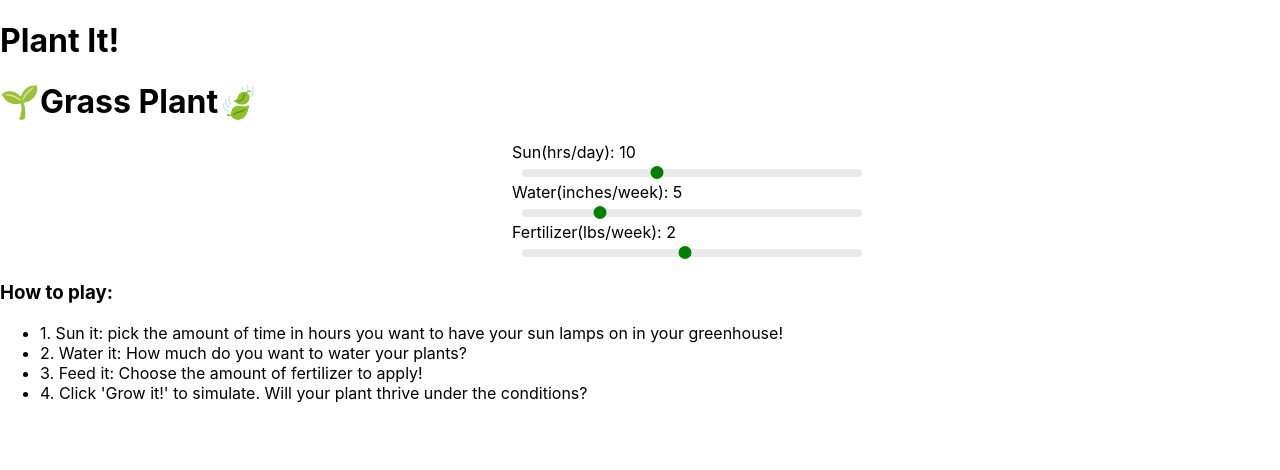
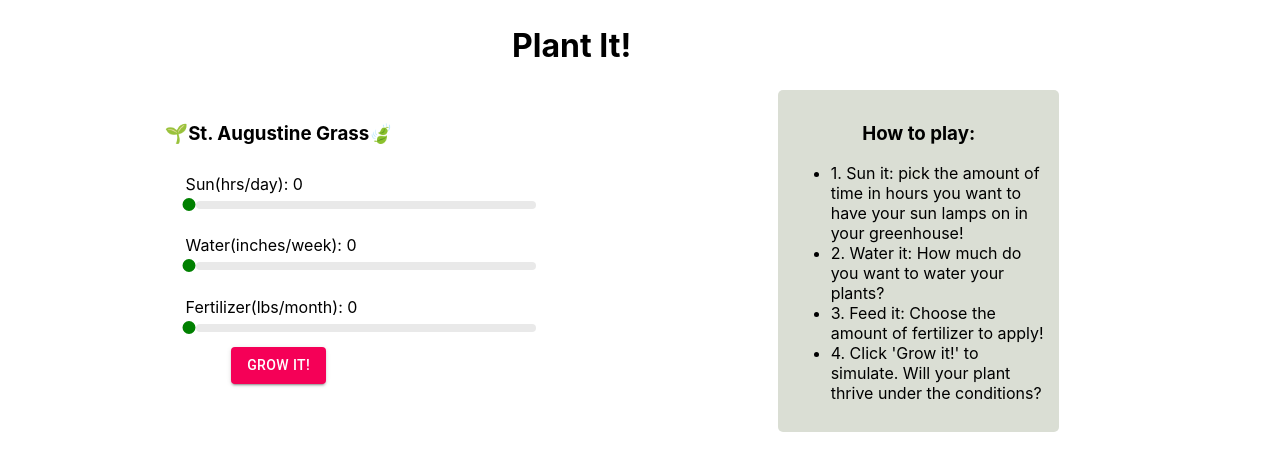
Before and after one commit to shanejames90/plant-it-app, a React (Create React App) app: page /plant/1 in a window 1280 px wide. Shown: the top 470 px of the page. Built offline with nearby package versions, Linux system fonts and the light colour scheme.

Commit message:
add core game logic to render different views for win, lose, and initial render

```diff
--- a/package.json
+++ b/package.json
@@ -11,6 +11,7 @@
     "rc-slider": "^9.7.2",
     "react": "^17.0.2",
     "react-dom": "^17.0.2",
+    "react-router-dom": "^5.2.0",
     "react-scripts": "^4.0.3",
     "web-vitals": "^1.1.2"
   },
--- a/src/App.css
+++ b/src/App.css
@@ -1,38 +1,15 @@
-.App {
-  text-align: center;
+.game-container {
+  display: flex;
 }
 
-.App-logo {
-  height: 40vmin;
-  pointer-events: none;
+.plant-container {
+  padding: 1%;
 }
 
-@media (prefers-reduced-motion: no-preference) {
-  .App-logo {
-    animation: App-logo-spin infinite 20s linear;
-  }
+.rules-container {
+  margin: auto;
+  width: 20%;
+  padding: 1%;
+  border-radius: 5px;
+  background-color: #DADED4;
 }
-
-.App-header {
-  background-color: #282c34;
-  min-height: 100vh;
-  display: flex;
-  flex-direction: column;
-  align-items: center;
-  justify-content: center;
-  font-size: calc(10px + 2vmin);
-  color: white;
-}
-
-.App-link {
-  color: #61dafb;
-}
-
-@keyframes App-logo-spin {
-  from {
-    transform: rotate(0deg);
-  }
-  to {
-    transform: rotate(360deg);
-  }
-}
--- a/src/App.js
+++ b/src/App.js
@@ -1,19 +1,26 @@
 import React, { Component } from 'react';
 import Plant from './Plant'
 import Rules from './Rules'
+import './App.css'
+
+
 
 class App extends Component {
   render() {
     return (
       <div>
-        <h1>Plant It!</h1>
-        <div>
+        <h1 style={{ width: '20%', margin: 'auto', padding: '2%' }}>Plant It!</h1>
+        <div className="game-container">
+          <div className="plant-container">
            <Plant
               sun={this.sun}
               water={this.water}
               fertilizer={this.fertilizer}
             />
+          </div>
+          <div className="rules-container">
             <Rules />
+          </div>
         </div>
       </div>
     );
--- a/src/Fertilizer.js
+++ b/src/Fertilizer.js
@@ -8,7 +8,7 @@ class Fertilizer extends Component {
         const { changeFertilizerLevel, level } = this.props
         return (
             <div>
-                <span>Fertilizer(lbs/week): {level}</span>
+                <span>Fertilizer(lbs/month): {level}</span>
                 <div className="slider">
                     <Slider defaultValue={level} min={0} max={4} step={0.25} onAfterChange={changeFertilizerLevel} />
                 </div>
--- a/src/Plant.js
+++ b/src/Plant.js
@@ -2,14 +2,18 @@ import React, { Component } from 'react';
 import Sun from './Sun'
 import Water from './Water'
 import Fertilizer from './Fertilizer'
+import Button from '@material-ui/core/Button';
+import willPlantThrive from './simulationHelpers'
+
 
 class Plant extends Component {
     constructor (props) {
         super(props)
         this.state = {
-            sun: 10,
-            water: 5,
-            fertilizer: 2
+            sun: 0,
+            water: 0,
+            fertilizer: 0,
+            thrived: null
         }
     }
 
@@ -19,33 +23,91 @@ class Plant extends Component {
     }
 
     changeWaterLevel = (level) => {
-        // console.log(level)
         this.setState({ water: level })
     }
 
     changeFertilizerLevel = (level) => {
-        // console.log(level)
         this.setState({ fertilizer: level })
     }
 
+    handleSubmit = (event) => {
+
+        event.preventDefault()
+        const { sun, water, fertilizer } = this.state
+        // analyze state data
+        const userInputConditions = [sun, water, fertilizer]
+        // call willPlantThrive function, that will take state
+        // for plant to thrive:
+            // { sun: [4-12], water: [2-5], fert: [0.5-2] }
+            // function will return thrive: true if in range
+        const plantHealth = willPlantThrive(userInputConditions)
+        // console.log(plantHealth)
+        // if plant thrives display 'Congratulations your St. Auggy is healthy and thriving!'
+        // else display failure
+        if (plantHealth) {
+           this.setState({ thrived: true })
+        } else {
+            this.setState({ thrived: false })
+        }
+    }
+
     render() {
-        const { sun, water, fertilizer } = this.state
-        return (
+        const { sun, water, fertilizer, thrived } = this.state
+        if (thrived === true) {
+            return (
+                <div>
+                    <h1>Congratulations your St. Auggy is healthy and thriving!</h1>
+                    <div>
+                        <Button style={{ display: 'flex', margin: 'auto' }}
+                            variant="contained"
+                            color="secondary"
+                            href="/"
+                        >
+                            Play Again
+                        </Button>
+                    </div>
+                </div>
+            )
+        } else if (thrived === false) {
+            return (
+                <div>
+                    <h1>Sorry, your St. Auggy is now dead, try again next season!</h1>
+                    <Button style={{ display: 'flex', margin: 'auto' }}
+                        variant="contained"
+                        color="secondary"
+                        href="/"
+                    >
+                        Play Again
+                        </Button>
+                </div>
+            )
+        } else {
+            return (
             <div>
-                <h1>🌱Grass Plant🍃</h1>
+                <h3 style={{ textAlign: 'center' }}>🌱St. Augustine Grass🍃</h3>
                 <div>
-                    <div style={{ width: '20%', margin: 'auto' }}>
+                    <div style={{ width: '35%', margin: 'auto', padding: '2%' }}>
                         <Sun level={sun} changeSunLevel={this.changeSunLevel} />
                     </div>
-                    <div style={{ width: '20%', margin: 'auto' }}>
+                    <div style={{ width: '35%', margin: 'auto', padding: '2%' }}>
                         <Water level={water} changeWaterLevel={this.changeWaterLevel} />
                     </div>
-                    <div style={{ width: '20%', margin: 'auto' }}>
+                    <div style={{ width: '35%', margin: 'auto', padding: '2%' }}>
                         <Fertilizer level={fertilizer} changeFertilizerLevel={this.changeFertilizerLevel} />
                     </div>
                 </div>
+                <div>
+                    <Button style={{ display: 'flex', margin: 'auto' }}
+                        variant="contained"
+                        color="secondary"
+                        onClick={this.handleSubmit}
+                    >
+                        GROW IT!
+                    </Button>
+                </div>
             </div>
-        );
+            )
+        }
     }
 }
 
--- a/src/Rules.js
+++ b/src/Rules.js
@@ -4,7 +4,7 @@ class Rules extends Component {
     render() {
         return (
             <div>
-                <h3>How to play:</h3>
+                <h3 style={{ textAlign: 'center' }}>How to play:</h3>
                 <ul>
                     <li>1. Sun it: pick the amount of time in hours you want to have your sun lamps on in your greenhouse!</li>
                     <li>2. Water it: How much do you want to water your plants?</li>
--- a/src/index.js
+++ b/src/index.js
@@ -1,13 +1,14 @@
 import React from 'react';
 import ReactDOM from 'react-dom';
+import { BrowserRouter } from 'react-router-dom'
 import './index.css';
 import App from './App';
 import reportWebVitals from './reportWebVitals';
 
 ReactDOM.render(
-  <React.StrictMode>
+  <BrowserRouter>
     <App />
-  </React.StrictMode>,
+  </BrowserRouter>,
   document.getElementById('root')
 );
 
--- /dev/null
+++ b/src/simulationHelpers.js
@@ -0,0 +1,12 @@
+function willPlantThrive(array) {
+    if (array[0] <= 12 && array[0] >= 4) {
+        if (array[1] <= 5 && array[1] >= 2) {
+            if (array[2] <= 2 && array[2] >= 0.5) {
+                return true
+            }
+        }
+    }
+    return false
+}
+
+export default willPlantThrive
```
Also changed, not shown: 1 other file (tests, documents, lock files or other folders). Lines whose indentation alone changed are shown as unchanged.
